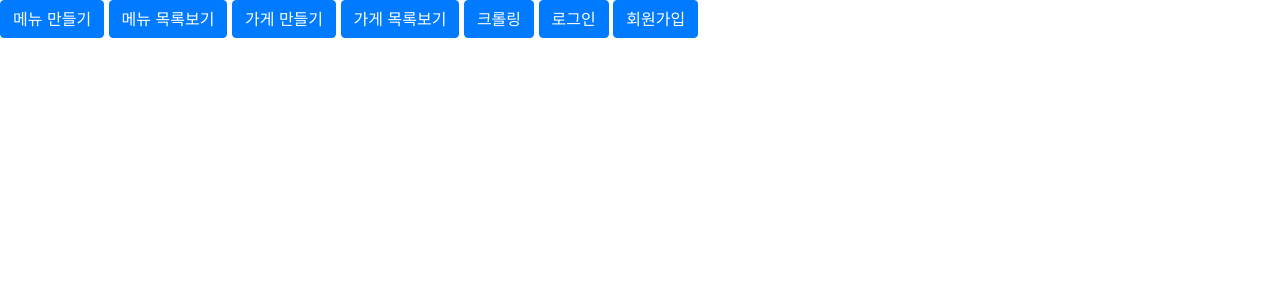
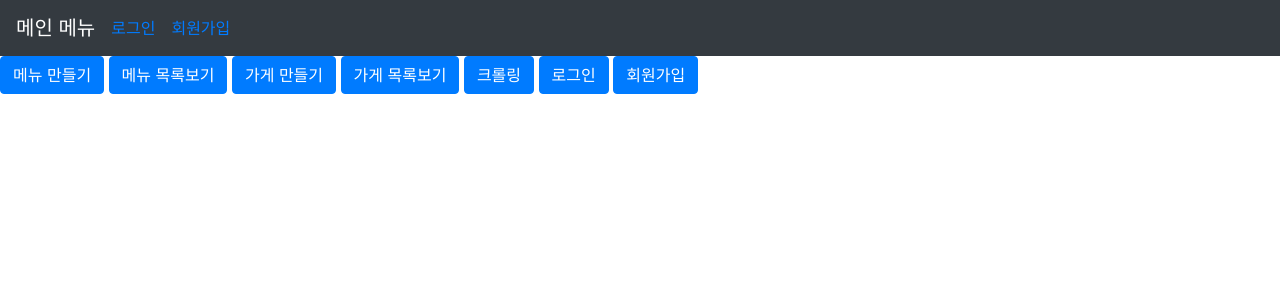
Before and after one commit to wlsdn2749/Bootcamp, a Django app: template templates/bootrc/main.html in a window 1280 px wide. Shown: the top 300 px of the page. Run offline with Django 3.2, Linux system fonts and the light colour scheme; the template is opened without the code that fills it, so the values that code supplies are empty; some libraries are stand-ins or nearby versions.

Commit message:
공통 적용 페이지 UI 구현
공통적으로 적용되는 페이지 UI를 구현함. (상단 메뉴바 생성, 하단 중복되는 불필요한 코드 정리)

```diff
--- a/templates/base.html
+++ b/templates/base.html
@@ -12,18 +12,19 @@
     <title>일일 맛집 추천</title>
 </head>
 <body>
+<!-- 공통 적용 부분 -->
+<header>
+    <h1>일일 맛집 추천</h1>
+</header>
+<nav class=" navbar navbar-expand-md navbar-dark bg-dark fixed-top nav-bottom-resize">
+    <div class="collapse navbar-collapse"><a href="/bootrc/" class="navbar-brand">메인 메뉴</a>
+    <a href="/login" class="menu navbar-nav nav-link">로그인</a>
+    <a href="/signup" class="menu navbar-nav navbar-link">회원가입</a></div>
+</nav>
+<!-- 공통 적용 부분 End -->
 <!-- 기본 템플릿 안에 삽입될 내용 Start -->
 {% block content %}
 {% endblock %}
 <!-- 기본 템플릿 안에 삽입될 내용 End -->
-
-<!--Jquery JS-->
-<script src="{% static 'jquery-3.6.0.min.js' %}"></script>
-<!--BootStrap JS-->
-<script src="{% static 'bootstrap.min.js' %}"></script>
-<!--자바 스크립트 시작-->
-{% block script %}
-{% endblock %}
-<!--자바 스크립트 끝-->
 </body>
 </html>
```
